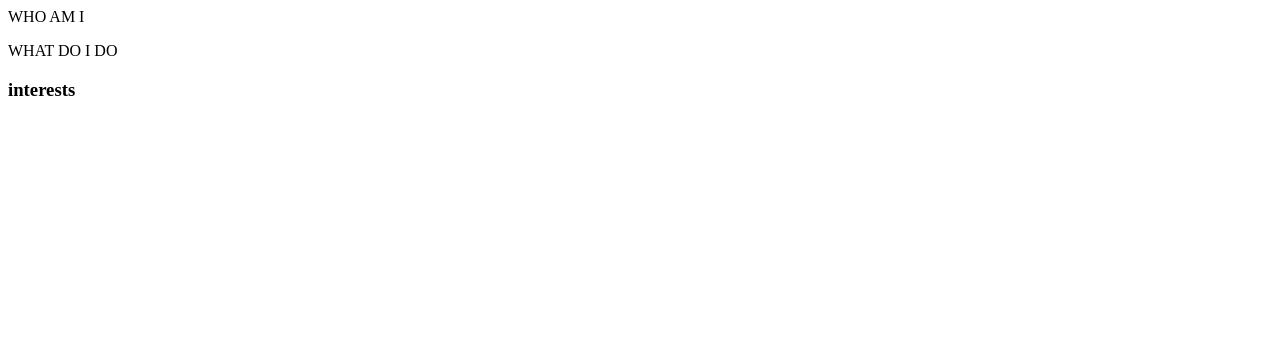
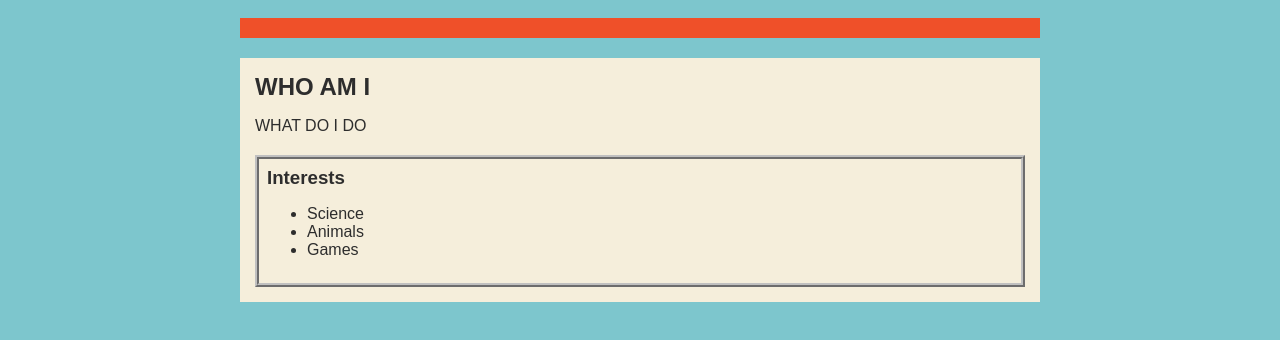
Before and after one commit to brandone3dev/brandone3dev.github.io, a plain HTML site: page index.html in a window 1280 px wide. Drawn offline with Linux system fonts and the light colour scheme.

Commit message:
Css Done

```diff
--- a/index.html
+++ b/index.html
@@ -1,7 +1,8 @@
-<!DOCTYPE html>
+<!doctype html>
 <html>
   <head>
-    <title> MADNESS AND MAYHEM </title>
+    <title>MADNESS AND MAYHEM</title>
+    <link rel="stylesheet" href="style.css" />
   </head>
 
   <body>
@@ -9,20 +10,22 @@
     <div id="all-contents">
       <nav></nav>
       <main>
-        <!--sidebar section -->
-    <div class="--sidebar"></div>
+        <!-- Content section -->
+        <div class="content">
+          <h2>WHO AM I</h2>
+          <p>WHAT DO I DO</p>
 
-    <!--content section -->
-    <div class="content"
-    <h2> WHO AM I </h2>
-    <p> WHAT DO I DO </p>
-      </diV id="interests"></div>
-     <h3>interests</h3>
-
-
-
-     </div>
-    </main>
-   </div>
+          <!-- Interests section -->
+          <div id="interests">
+            <h3>Interests</h3>
+            <ul>
+              <li>Science</li>
+              <li>Animals</li>
+              <li>Games</li>
+            </ul>
+          </div>
+        </div>
+      </main>
+    </div>
   </body>
- </html>
+</html>
--- a/style.css
+++ b/style.css
@@ -0,0 +1,77 @@
+body {
+  background: rgb(125, 198, 205);
+  color: rgb(45, 45, 45);
+  padding: 10px;
+  font-family: Arial, sans-serif;
+}
+
+#all-contents {
+  max-width: 800px;
+  margin: auto;
+}
+
+/* navigation menu */
+nav {
+  background: rgb(239, 80, 41);
+  margin: 0 auto;
+  display: flex;
+  padding: 10px;
+}
+
+h1 {
+  display: flex;
+  align-items: center;
+  color: white;
+  flex: 1;
+  margin: 0;
+}
+
+#nav-ul {
+  list-style-type: none;
+  margin: 0;
+  padding: 0;
+  display: flex;
+}
+
+.nav-li {
+  display: inline-block;
+  padding: 0 10px;
+}
+
+a {
+  text-decoration: none;
+  color: #fff;
+}
+
+/* main container area beneath menu */
+main {
+  background: rgb(245, 238, 219);
+  display: flex;
+  margin-top: 20px;
+}
+
+.sidebar {
+  margin-right: 25px;
+  padding: 10px;
+}
+
+.sidebar-img {
+  width: 200px;
+}
+
+.content {
+  flex: 1;
+  padding: 15px;
+}
+
+/* interests section styles */
+#interests {
+  border: 4px silver ridge;
+  padding: 8px;
+  margin-top: 20px;
+}
+
+h2,
+h3 {
+  margin: 0px;
+}
```
